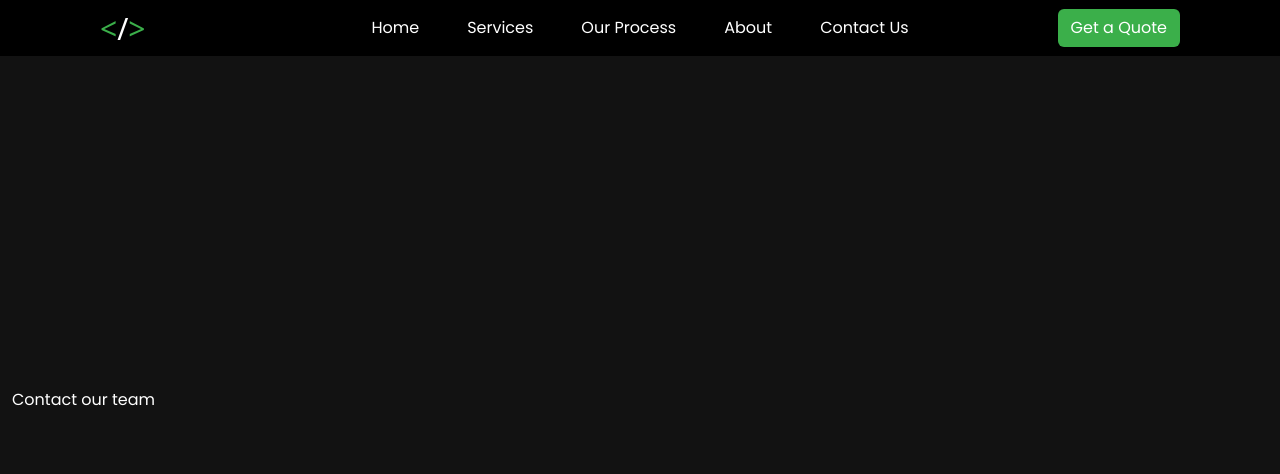
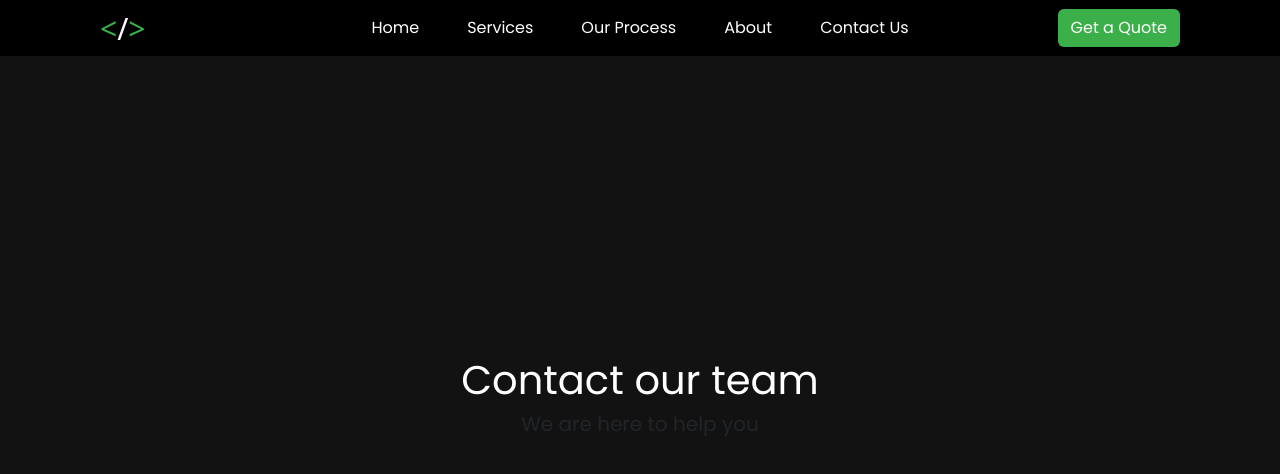
Before and after one commit to hassansajjadkhan/thewebgator, a React (Vite) app in the folder TheWebGator/: page /cdn/twg/TheWebGator/contactus in a window 1280 px wide. Shown: the top 474 px of the page. Built offline with nearby package versions, Linux system fonts and the light colour scheme.

Commit message:
added contactus.jsx

```diff
--- a/TheWebGator/src/Components/ContactUs/ContactUs.jsx
+++ b/TheWebGator/src/Components/ContactUs/ContactUs.jsx
@@ -9,8 +9,11 @@ export default function ContactUs() {
             <main className='home container'>
                 <section className='section' id='contact-section1'>
                     <div className='row'>
-                        <div className='col-12 d-flex flex-column justify-content-center text-white'>
+                        <div className='col-12 d-flex flex-row justify-content-center text-white h1'>
                             Contact our team
+                        </div>
+                        <div className='col-12 d-flex flex-row justify-content-center text-gray h5'>
+                            We are here to help you
                         </div>
                     </div>
                 </section>
```
